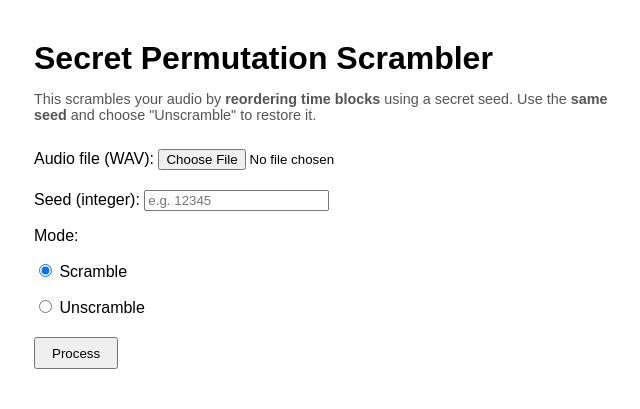
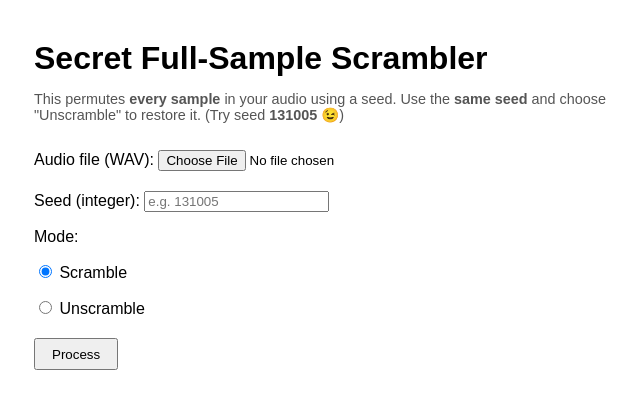
Before and after one commit to allaboutmathbykornny/secret-demod, a Flask app: page / in a window 1280 px wide. Shown: the top 409 px of the page, without its empty margins (306-946 px from the left). Run offline with Flask 3, Linux system fonts and the light colour scheme.

Commit message:
Full-sample permutation web app

```diff
--- a/main.py
+++ b/main.py
@@ -1,15 +1,13 @@
 """
-Secret Permutation Scrambler – Flask web app
+Secret Full-Sample Permutation Scrambler – Flask web app
 
 What it does:
 - Shows a web page where you can upload a WAV file.
 - Asks for a seed (integer) and a mode: "scramble" or "unscramble".
-- Splits the audio into blocks and permutes those blocks using a
-  pseudo-random permutation determined by the seed.
+- Permutes ALL samples using a pseudo-random permutation from the seed.
+- Unscramble regenerates the same permutation and applies the inverse.
 
-Important:
-- Use the SAME seed to unscramble that you used to scramble.
-- Scramble and Unscramble are perfect inverses (up to padding at the end).
+Use the SAME seed to unscramble what you scrambled.
 """
 
 import os
@@ -20,104 +18,101 @@ from scipy.io import wavfile
 
 app = Flask(__name__)
 
-# You can tweak this: number of samples per block.
-# At 44100 Hz, 44100 samples ≈ 1 second blocks, 4410 ≈ 0.1 s, etc.
-BLOCK_SIZE = 44100  # 1 second at 44.1 kHz
+
+# ---------- Permutation helpers ----------
+
+def generate_sample_permutation(n_samples: int, seed: int) -> np.ndarray:
+    """
+    Generate a deterministic permutation of sample indices [0, 1, ..., n_samples-1]
+    using the given seed.
+
+    Same (n_samples, seed) -> same permutation every time.
+    """
+    rng = np.random.default_rng(seed)
+    perm = rng.permutation(n_samples)
+    return perm
 
 
-# ---------- Core permutation logic ----------
+def invert_permutation(perm: np.ndarray) -> np.ndarray:
+    """
+    Given a permutation array 'perm', return its inverse.
+    """
+    inv = np.empty_like(perm)
+    inv[perm] = np.arange(len(perm))
+    return inv
 
-def permute_blocks(data, seed, mode="scramble", block_size=BLOCK_SIZE):
+
+# ---------- Core sample permutation logic ----------
+
+def permute_samples(data: np.ndarray, perm: np.ndarray) -> np.ndarray:
     """
-    Permute audio blocks using a deterministic permutation based on 'seed'.
+    Apply a sample permutation to an audio array.
 
-    - data: numpy array of shape (N,) for mono or (N, C) for multi-channel.
-    - seed: integer seed for RNG.
-    - mode: "scramble" or "unscramble".
-    - block_size: samples per block (same for scramble and unscramble).
+    data:
+      - Mono: shape (N,)
+      - Multi-channel: shape (N, C)
 
-    Returns a new array with the same dtype and shape (up to padding).
+    perm:
+      - Permutation array of length N.
+
+    Returns:
+      - data with its samples permuted, same shape and dtype as input.
     """
-    # Ensure data is at least 1D
     data = np.asarray(data)
-    original_length = data.shape[0]
-
-    # Pad so the length is a multiple of block_size
-    n_samples = original_length
-    n_blocks = int(np.ceil(n_samples / block_size))
-    padded_length = n_blocks * block_size
-    pad_len = padded_length - n_samples
+    if data.shape[0] != len(perm):
+        raise ValueError(
+            f"Length mismatch: data has {data.shape[0]} samples, "
+            f"but permutation length is {len(perm)}"
+        )
 
     if data.ndim == 1:
-        # Mono: shape (N,) -> pad to (padded_length,)
-        if pad_len > 0:
-            data_padded = np.pad(data, (0, pad_len), mode="constant", constant_values=0)
-        else:
-            data_padded = data
-        # Reshape to (n_blocks, block_size)
-        blocks = data_padded.reshape(n_blocks, block_size)
+        # Mono
+        result = data[perm]
     else:
-        # Multi-channel: shape (N, C)
-        n_channels = data.shape[1]
-        if pad_len > 0:
-            data_padded = np.pad(
-                data,
-                ((0, pad_len), (0, 0)),
-                mode="constant",
-                constant_values=0
-            )
-        else:
-            data_padded = data
-        # Reshape to (n_blocks, block_size, n_channels)
-        blocks = data_padded.reshape(n_blocks, block_size, n_channels)
+        # Multi-channel: permute along time dimension
+        result = data[perm, :]
 
-    # Make a seed-based permutation of block indices
-    rng = np.random.default_rng(seed)
-    perm = rng.permutation(n_blocks)
-
-    if mode == "scramble":
-        # Scramble: reorder blocks according to perm
-        permuted_blocks = blocks[perm]
-    elif mode == "unscramble":
-        # Unscramble: apply inverse permutation
-        inv_perm = np.empty_like(perm)
-        inv_perm[perm] = np.arange(n_blocks)
-        permuted_blocks = blocks[inv_perm]
-    else:
-        raise ValueError("mode must be 'scramble' or 'unscramble'")
-
-    # Reshape back to the padded shape
-    if data.ndim == 1:
-        result_padded = permuted_blocks.reshape(padded_length)
-    else:
-        result_padded = permuted_blocks.reshape(padded_length, -1)
-
-    # Crop back to the original length
-    result = result_padded[:original_length]
-
-    # Preserve original dtype
-    if np.issubdtype(data.dtype, np.integer):
-        # Make sure we don't overflow when casting back
-        info = np.iinfo(data.dtype)
-        result = np.clip(result, info.min, info.max).astype(data.dtype)
-    else:
-        result = result.astype(data.dtype)
-
-    return result
+    return result.astype(data.dtype, copy=False)
 
 
-def process_file_with_seed_permutation(in_bytes, seed, mode):
+def scramble_array(data: np.ndarray, seed: int) -> np.ndarray:
     """
-    Take WAV bytes, apply permutation-based scrambling or unscrambling,
+    Scramble audio by permuting ALL samples using a seed.
+    """
+    data = np.asarray(data)
+    n_samples = data.shape[0]
+    perm = generate_sample_permutation(n_samples, seed)
+    scrambled = permute_samples(data, perm)
+    return scrambled
+
+
+def unscramble_array(data: np.ndarray, seed: int) -> np.ndarray:
+    """
+    Unscramble audio that was scrambled with scramble_array using the same seed.
+    """
+    data = np.asarray(data)
+    n_samples = data.shape[0]
+    perm = generate_sample_permutation(n_samples, seed)
+    inv_perm = invert_permutation(perm)
+    unscrambled = permute_samples(data, inv_perm)
+    return unscrambled
+
+
+def process_file_full_perm(in_bytes: bytes, seed: int, mode: str):
+    """
+    Take WAV bytes, apply full-sample permutation scrambling/unscrambling,
     and return new WAV bytes.
     """
     in_buf = io.BytesIO(in_bytes)
     fs, data = wavfile.read(in_buf)
 
-    # Apply permutation
-    processed = permute_blocks(data, seed=seed, mode=mode)
+    if mode == "scramble":
+        processed = scramble_array(data, seed)
+    elif mode == "unscramble":
+        processed = unscramble_array(data, seed)
+    else:
+        raise ValueError("mode must be 'scramble' or 'unscramble'")
 
-    # Write to WAV in the same dtype as the processed array
     out_buf = io.BytesIO()
     wavfile.write(out_buf, fs, processed)
     out_buf.seek(0)
@@ -148,15 +143,13 @@ def index():
         if mode not in ("scramble", "unscramble"):
             return "Invalid mode. Choose scramble or unscramble.", 400
 
-        # Read uploaded file into memory
         in_bytes = f.read()
 
         try:
-            out_buf, fs = process_file_with_seed_permutation(in_bytes, seed, mode)
+            out_buf, fs = process_file_full_perm(in_bytes, seed, mode)
         except Exception as e:
             return f"Error during processing: {e}", 500
 
-        # Name output file based on input name and mode
         base_name, _ = os.path.splitext(f.filename)
         suffix = "_scrambled" if mode == "scramble" else "_unscrambled"
         out_name = base_name + suffix + ".wav"
@@ -172,6 +165,6 @@ def index():
 
 
 if __name__ == "__main__":
-    # Local testing; on Render you'll use gunicorn via Procfile
+    # For local testing; on Render you'll use gunicorn via Procfile
     port = int(os.environ.get("PORT", 8000))
     app.run(host="0.0.0.0", port=port, debug=True)
--- a/templates/index.html
+++ b/templates/index.html
@@ -2,7 +2,7 @@
 <html>
   <head>
     <meta charset="utf-8">
-    <title>Secret Permutation Scrambler</title>
+    <title>Secret Full-Sample Scrambler</title>
     <style>
       body {
         font-family: sans-serif;
@@ -36,10 +36,11 @@
     </style>
   </head>
   <body>
-    <h1>Secret Permutation Scrambler</h1>
+    <h1>Secret Full-Sample Scrambler</h1>
     <p class="hint">
-      This scrambles your audio by <strong>reordering time blocks</strong> using a secret seed.
+      This permutes <strong>every sample</strong> in your audio using a seed.
       Use the <strong>same seed</strong> and choose "Unscramble" to restore it.
+      (Try seed <strong>131005</strong> 😉)
     </p>
 
     <form method="post" enctype="multipart/form-data">
@@ -50,7 +51,7 @@
 
       <label>
         Seed (integer):
-        <input type="text" name="seed" placeholder="e.g. 12345" required>
+        <input type="text" name="seed" placeholder="e.g. 131005" required>
       </label>
 
       <div class="mode-group">
```
Also changed, not shown: seed_perm_audio.py (added, +142 -0 lines), 2 other files.
